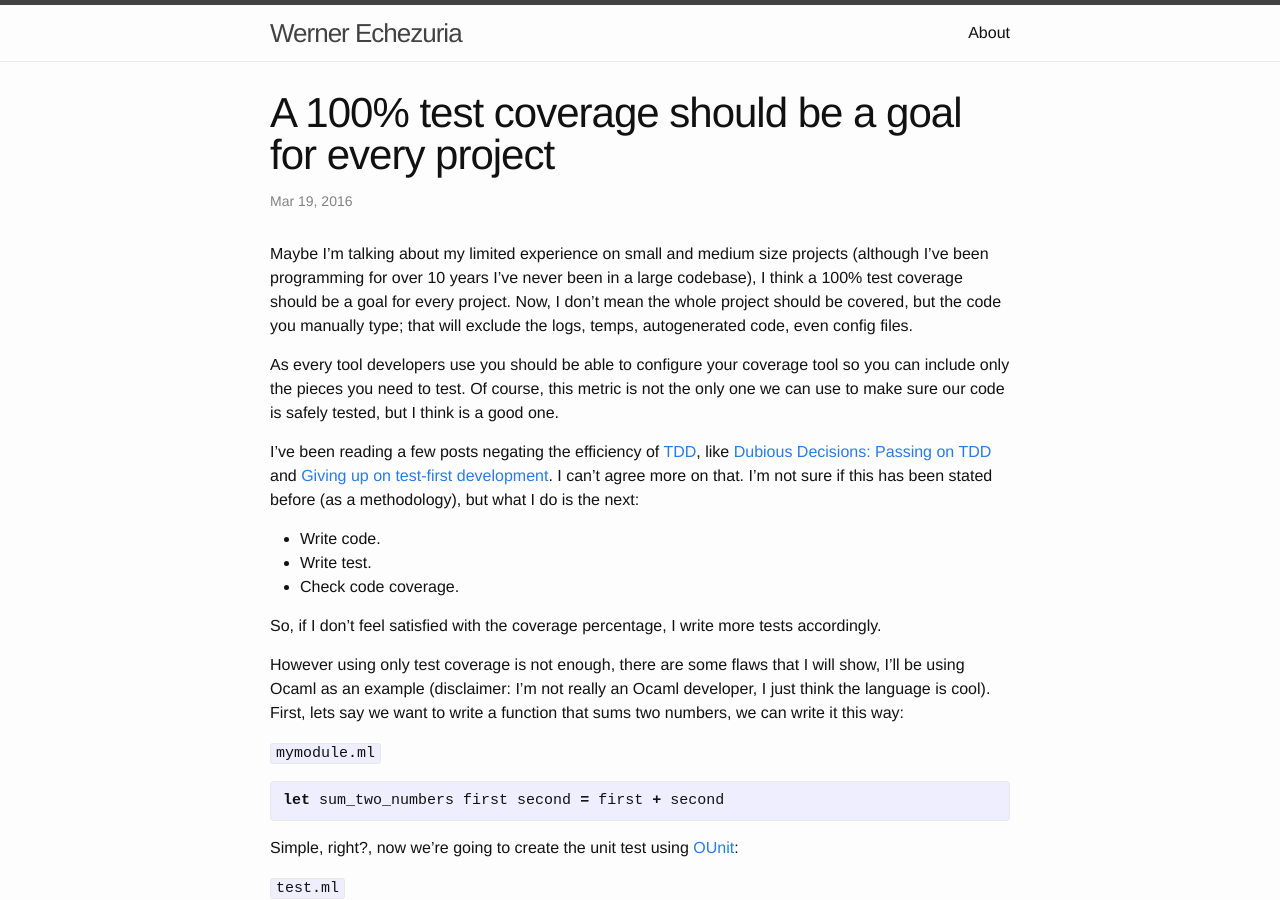
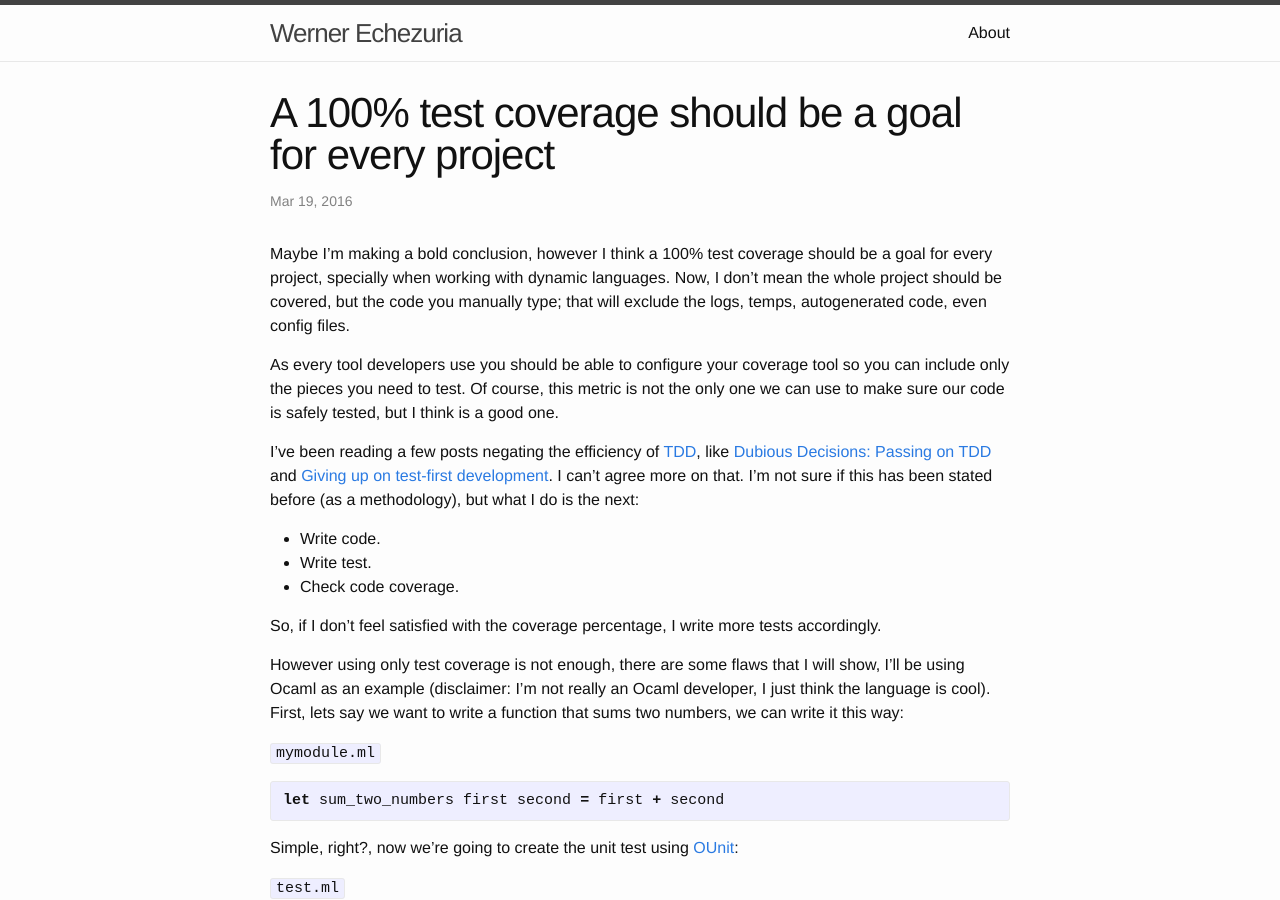
Before and after one commit to werner/werner.github.io, a Jekyll site: the page built from _posts/2016-03-19-one-hundred-percent-test-coverage-should-be-a-goal.markdown, in a window 1280 px wide and 900 px high. Built offline with Jekyll 4.4.1, drawn with Linux system fonts in a browser that asks for light colours; comment, search, counter and statistics services are not loaded.

Commit message:
fixing an assertion in a previous post

```diff
--- a/_posts/2016-03-19-one-hundred-percent-test-coverage-should-be-a-goal.markdown
+++ b/_posts/2016-03-19-one-hundred-percent-test-coverage-should-be-a-goal.markdown
@@ -5,9 +5,9 @@ title: "A 100% test coverage should be a goal for every project"
 date: 2016-03-19 13:47:00 -0430
 categories: test coverage
 ---
-Maybe I'm talking about my limited experience on small and medium size projects
-(although I've been programming for over 10 years I've never been in a large codebase), I think a 100% test coverage
-should be a goal for every project. Now, I don't mean the whole project should be covered, but the code you manually
+Maybe I'm making a bold conclusion, however I think a 100% test coverage
+should be a goal for every project, specially when working with dynamic languages.
+Now, I don't mean the whole project should be covered, but the code you manually
 type; that will exclude the logs, temps, autogenerated code, even config files.
 
 As every tool developers use you should be able to configure your coverage tool so you can include only the
```
